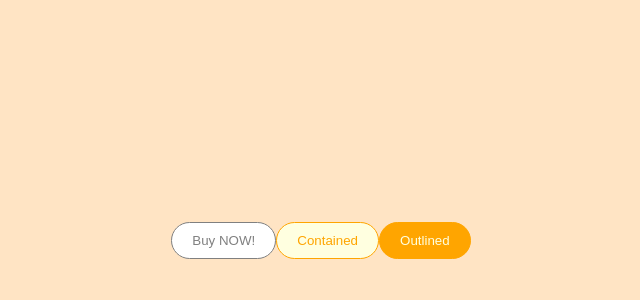
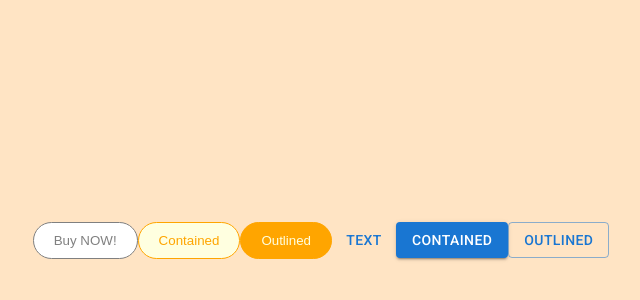
Before and after one commit to kirik5/styled-theme-material, a React (Create React App) app: page / in a window 1280 px wide. Shown: the part 160-460 px from the top of the page, without its empty margins (319-959 px from the left). Built offline with nearby package versions, Linux system fonts and the light colour scheme.

Commit message:
005 styled компонет КНОПКА + кнопки из material ui

```diff
--- a/package.json
+++ b/package.json
@@ -3,6 +3,10 @@
   "version": "0.1.0",
   "private": true,
   "dependencies": {
+    "@emotion/react": "^11.5.0",
+    "@emotion/styled": "^11.3.0",
+    "@mui/icons-material": "^5.0.5",
+    "@mui/material": "^5.0.6",
     "@testing-library/jest-dom": "^5.11.4",
     "@testing-library/react": "^11.1.0",
     "@testing-library/user-event": "^12.1.10",
--- a/public/index.html
+++ b/public/index.html
@@ -1,20 +1,20 @@
 <!DOCTYPE html>
 <html lang="en">
 <head>
-    <meta charset="utf-8" />
-    <link rel="icon" href="%PUBLIC_URL%/favicon.ico" />
-    <meta name="viewport" content="width=device-width, initial-scale=1" />
-    <meta name="theme-color" content="#000000" />
+    <meta charset="utf-8"/>
+    <link rel="icon" href="%PUBLIC_URL%/favicon.ico"/>
+    <meta name="viewport" content="width=device-width, initial-scale=1"/>
+    <meta name="theme-color" content="#000000"/>
     <meta
             name="description"
             content="Web site created using create-react-app"
     />
-    <link rel="apple-touch-icon" href="%PUBLIC_URL%/logo192.png" />
+    <link rel="apple-touch-icon" href="%PUBLIC_URL%/logo192.png"/>
     <!--
       manifest.json provides metadata used when your web app is installed on a
       user's mobile device or desktop. See https://developers.google.com/web/fundamentals/web-app-manifest/
     -->
-    <link rel="manifest" href="%PUBLIC_URL%/manifest.json" />
+    <link rel="manifest" href="%PUBLIC_URL%/manifest.json"/>
     <!--
       Notice the use of %PUBLIC_URL% in the tags above.
       It will be replaced with the URL of the `public` folder during the build.
@@ -24,6 +24,10 @@
       work correctly both with client-side routing and a non-root public URL.
       Learn how to configure a non-root public URL by running `npm run build`.
     -->
+    <link
+            rel="stylesheet"
+            href="https://fonts.googleapis.com/css?family=Roboto:300,400,500,700&display=swap"
+    />
     <title>React App</title>
 </head>
 <body>
--- a/src/App.js
+++ b/src/App.js
@@ -3,6 +3,7 @@ import './App.css';
 import MyButton from "./MyButton";
 import {ThemeProvider} from "styled-components";
 import {primaryTheme} from "./primaryTheme";
+import {Button} from "@mui/material";
 
 function App() {
     return (
@@ -11,6 +12,9 @@ function App() {
                 <MyButton>Buy NOW!</MyButton>
                 <MyButton variant={'contained'}>Contained</MyButton>
                 <MyButton variant={'outlined'}>Outlined</MyButton>
+                <Button variant="text">Text</Button>
+                <Button variant="contained">Contained</Button>
+                <Button variant="outlined">Outlined</Button>
             </div>
         </ThemeProvider>
 
```
Lines whose indentation alone changed are shown as unchanged.
